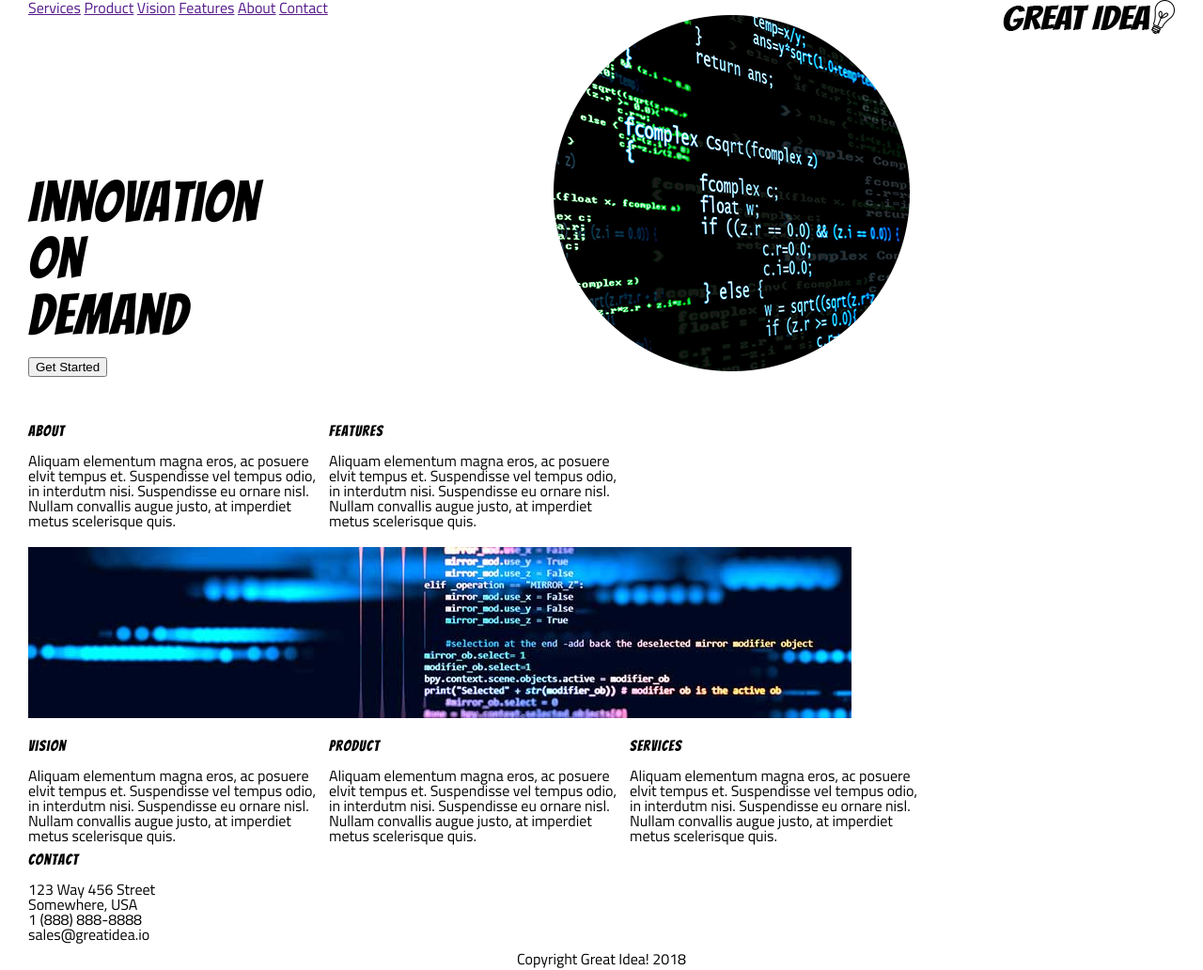
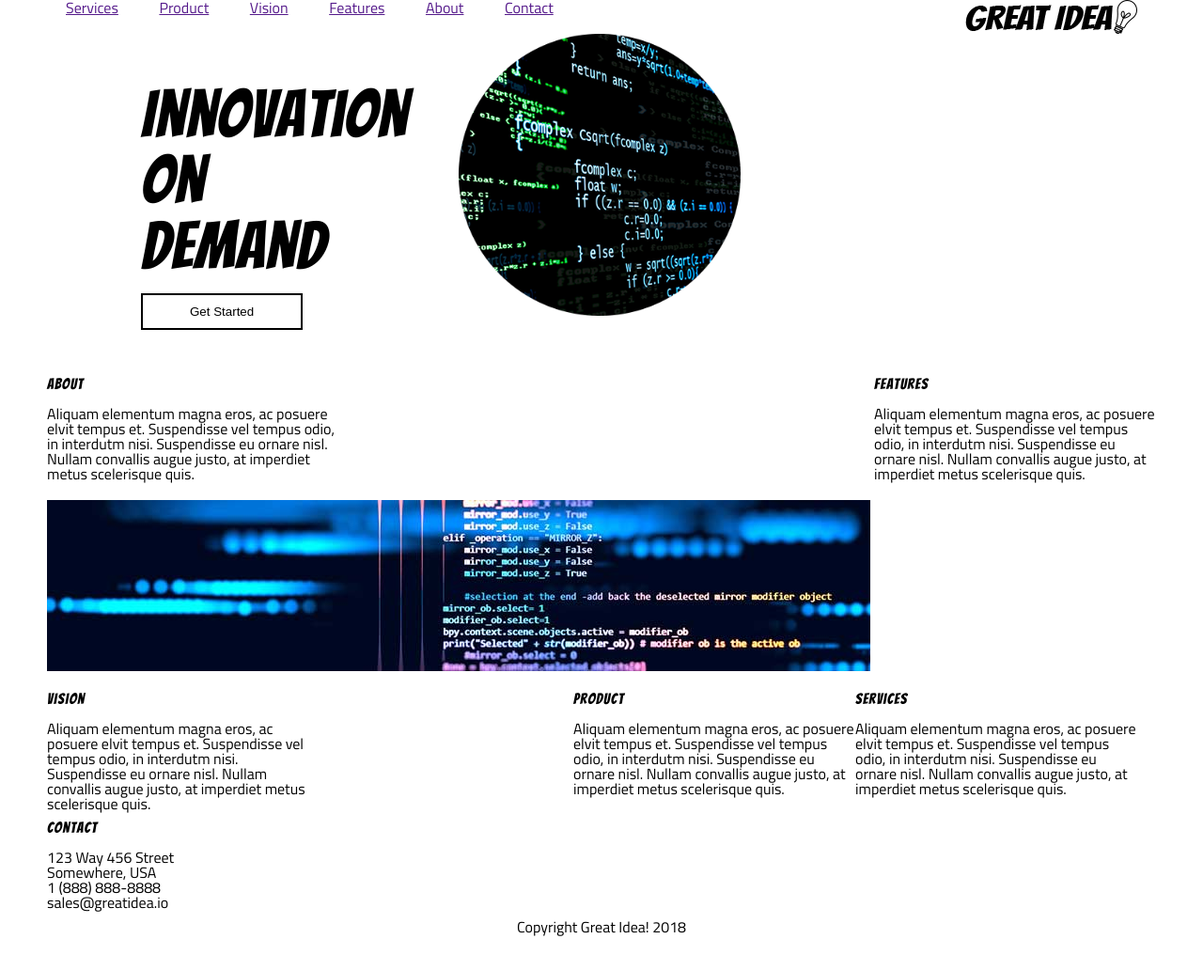
Before and after one commit to jasmineea/User-Interface, a plain HTML site: page great-idea-website/index.html in a window 1280 px wide. Shown: the whole page at 94% size. After the commit the page ends 998 px from the top, so only its background shows below. Drawn offline with Linux system fonts and the light colour scheme.

Commit message:
new changes to navbar, logo, and both images

```diff
--- a/great-idea-website/css/index.css
+++ b/great-idea-website/css/index.css
@@ -65,13 +65,26 @@ h1, h2, h3, h4, h5 {
 
 /* Your code starts here! */
 .container {
-    margin-left: 30px;
-    margin-right: 30px;
+    margin-left: 50px;
+    margin-right: 50px;
+}
+
+nav a {
+    padding-right: 20px;
+    margin-left: 20px;
+}
+
+button {
+    background-color: white;
+    color: black;
+    border: solid 2px;
+    padding: 10px 50px;
 }
 
 header .logo {
     display: inline-block;
     float: right;
+    margin-right: 20px;
 }
 .header-logo {
     float: right;
@@ -84,21 +97,31 @@ header div {
 }
 
 header h1 {
-    font-size: 60px;
+    font-size: 70px;
 }
 
-.wrapper {
-    display: inline-block;
+
+
+.wrapper1 {
+    display: block;
+    margin-left: 20px;
 }
 
 header .wrapper .leftcolumn {
-    margin-right: 140px;
+    margin-left: 100px;
 
 }
 
 header .wrapper .rightcolumn {
-    margin-left: 170px;
+    margin-left: 50px;
+    margin-top: 20px;
 }
+
+
+.header-img {
+    height: 300px;
+}
+
 
 section {
     margin-top: 50px;
@@ -109,35 +132,46 @@ section {
     margin-bottom: 20px;
 }
 
+.img-snippet1 {
+    width: 900px;
+}
+
 
 .wrapper .about-content {
     display: inline-block;
     width: 320px;
+    margin-right: 30px;
 
 }
 
 .wrapper .feature-content {
-    width: 320px;
+    width: 300px;
     display: inline-block;
     float: right;
 }
 
 .wrapper .service-content {
-    width: 320px;
+    width: 300px;
     display: inline-block;
-    float: right;
+     float: right;
+    margin-right: 20px;
+
+
 }
 
 .wrapper .product-content {
-    width: 320px;
+    width: 300px;
     display: inline-block;
     float: right;
+
+
+
 }
 
 
 
 .wrapper .vision-content {
-    width: 320px;
+    width: 280px;
     display: inline-block;
 }
 
--- a/great-idea-website/index.html
+++ b/great-idea-website/index.html
@@ -36,7 +36,7 @@
   <button type="button">Get Started</button>
 </div>
  <div class="rightcolumn">
-  <img src="img/header-img.png" alt="Image of a code snippet." >
+  <img src="img/header-img.png" alt="Image of a code snippet." class="header-img">
   </div>
   </div>
 </header>
@@ -52,7 +52,7 @@
 </div>
 </div>
  <div class="img-snippet">
-  <img class="middle-img" src="img/mid-page-accent.jpg" alt="Image of code snippets across the screen">
+  <img class="middle-img" src="img/mid-page-accent.jpg" alt="Image of code snippets across the screen" class="img-snippet1">
   </div>
   <div class="wrapper">
   <div class="service-content">
```
